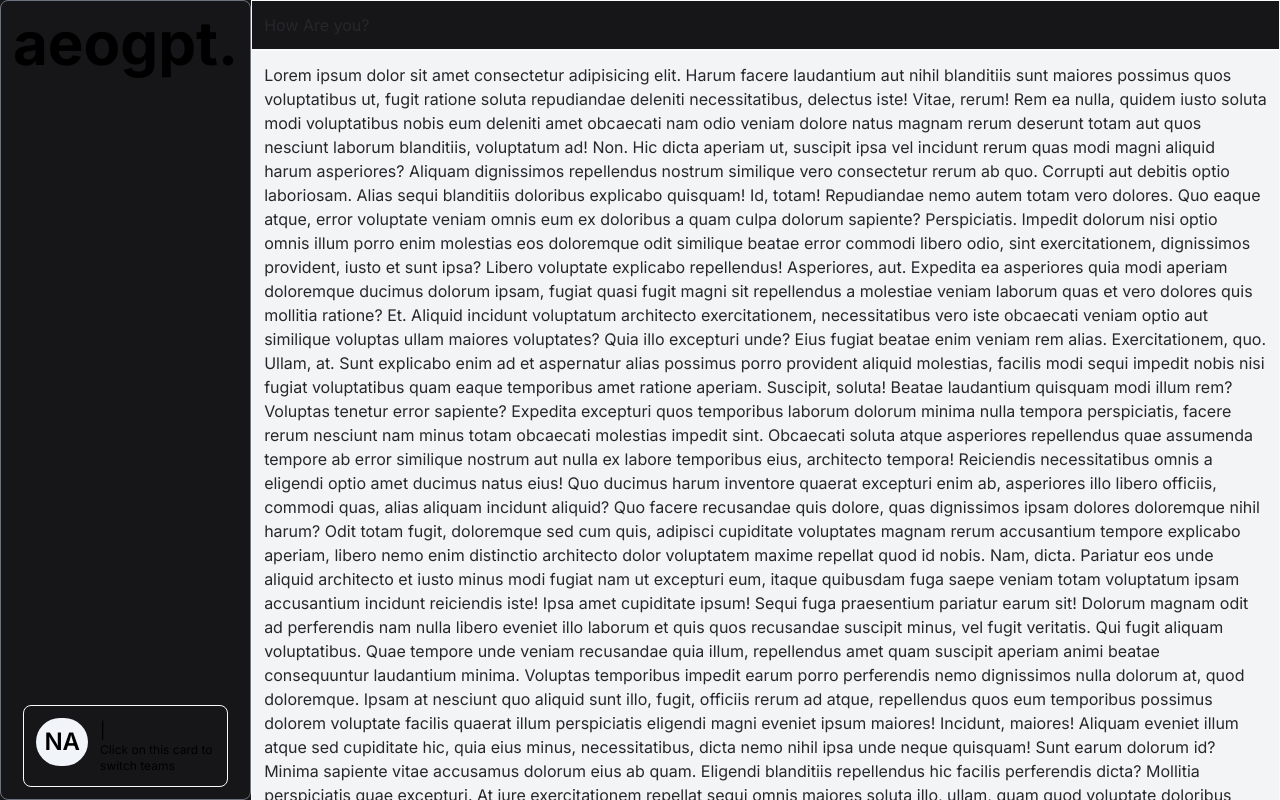
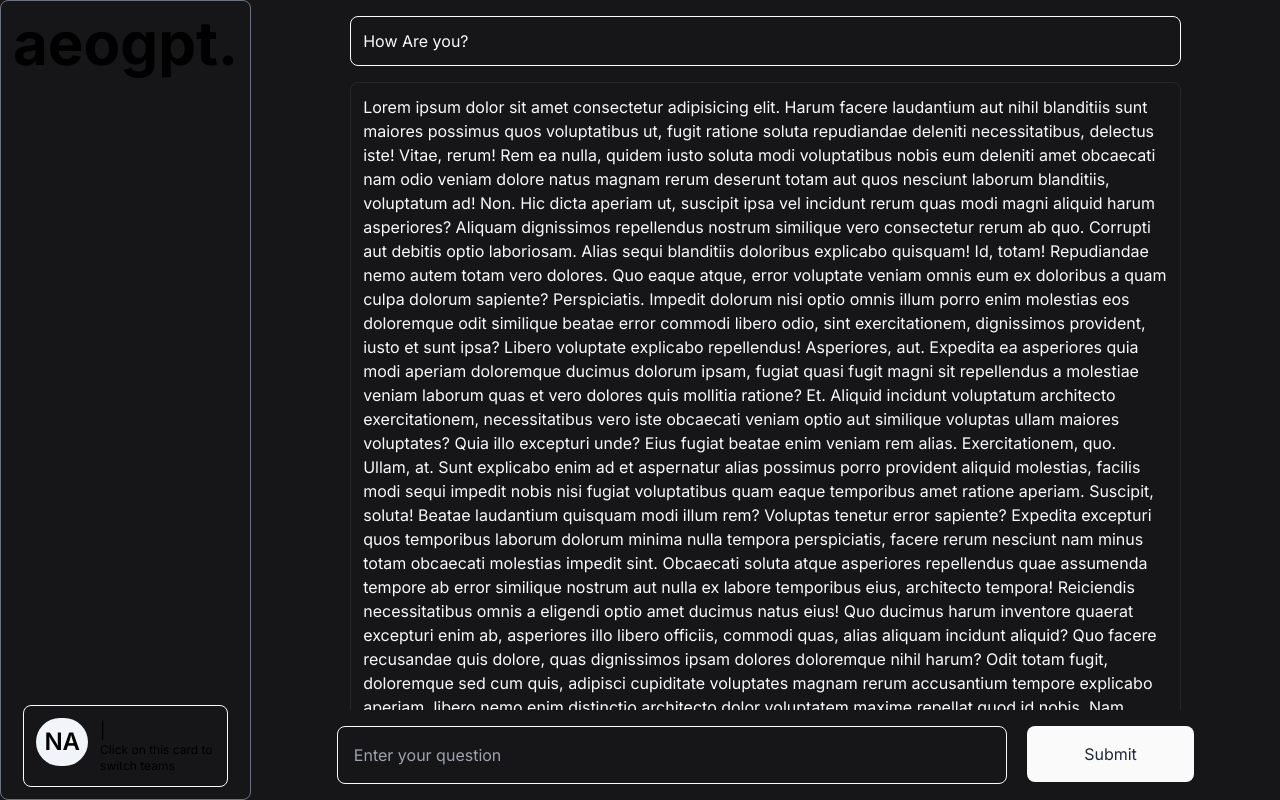
Before and after one commit to harshgoyal7065/gpt-aeos, a Next.js app: page / in a window 1280 px wide. Shown: the top 800 px of the page. Built offline with nearby package versions, Linux system fonts and the light colour scheme; sample sign-in values are in the browser's storage.

Commit message:
Updated UI

```diff
--- a/src/layout/MainChatArea/MainChatArea.layout.tsx
+++ b/src/layout/MainChatArea/MainChatArea.layout.tsx
@@ -59,16 +59,18 @@ const MainChatArea = () => {
     }
   }
   return (
-    <div className="h-full">
-        <div className="flex-1">
+    <div className="h-screen flex flex-col justify-between">
+        <div className="flex-grow p-4 overflow-y-auto">
+          <div className="w-10/12 m-auto">
           {
             activeConversation.map((conversation: any) => <>
-            <div className="border border-white-primary text-gray-primary p-3">{conversation.question}</div>
-            <div className="border border-white-primary text-gray-primary p-3 bg-gray-100">{conversation.answer}</div>
+            <div className="border border-white-primary text-white-primary p-3 rounded-lg mb-4">{conversation.question}</div>
+            <div className="border border-gray-primary text-white-primary p-3 rounded-lg bg-text-slate-800">{conversation.answer}</div>
             </>)
           }
+          </div>
         </div>
-      <div className="w-10/12 m-auto flex gap-5">
+      <div className="w-10/12 m-auto flex gap-5 py-4">
         <div className="flex-[4_1_0%]">
           <TextInput placeholder="Enter your question" value={userQuestion} onChange={(e) => setUserQuestion(e?.target.value as string)}/>
         </div>
```
